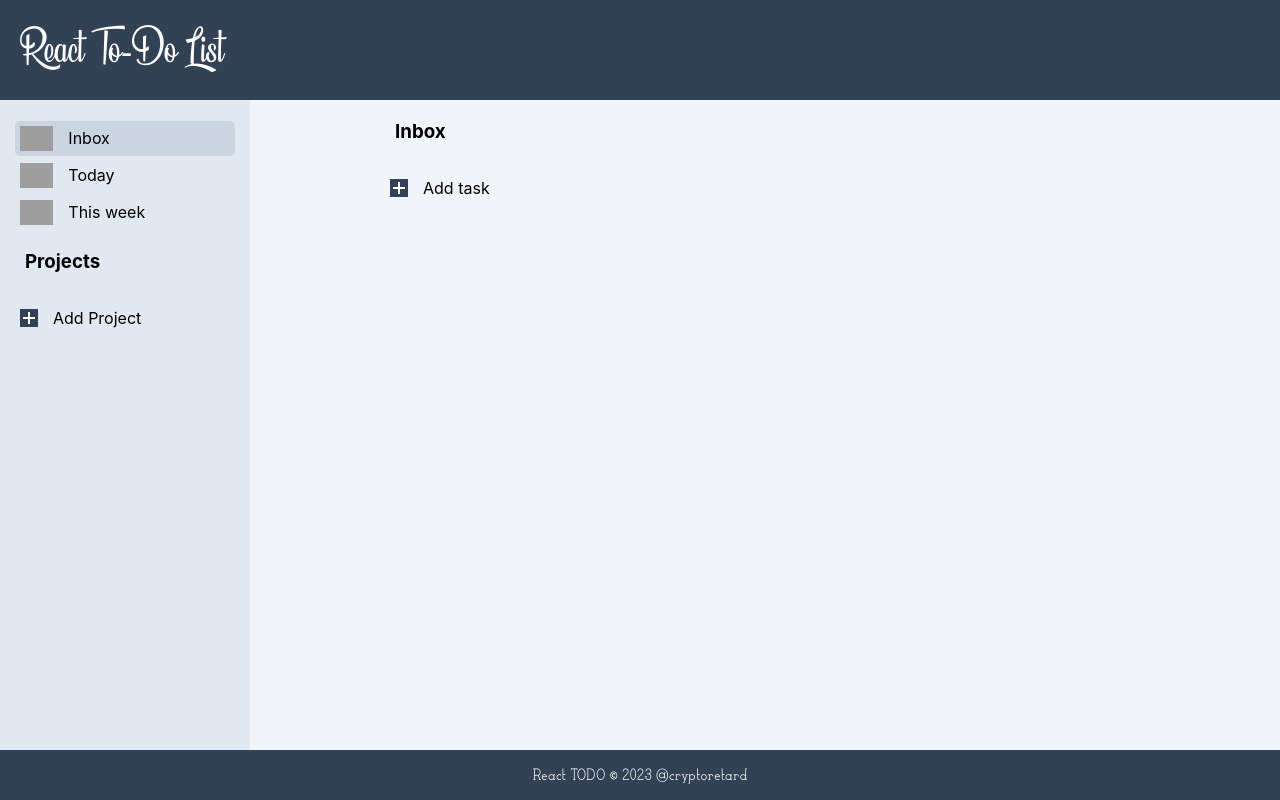
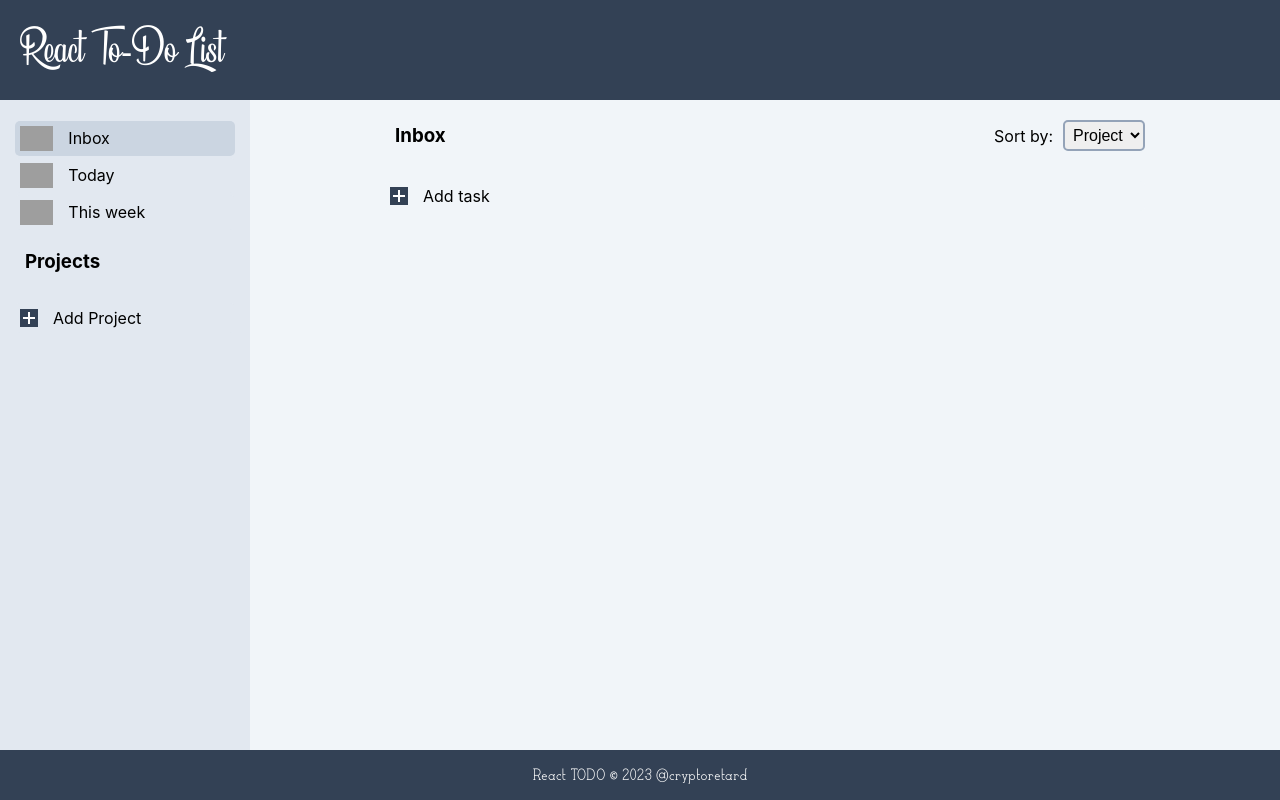
Before and after one commit to cryptoretard25/react04-todo-app, a React app: page / in a window 1280 px wide. Built offline with nearby package versions, Linux system fonts and the light colour scheme; grey boxes are pictures that could not be loaded.

Commit message:
added sort by in index menu

```diff
--- a/src/App.js
+++ b/src/App.js
@@ -74,13 +74,19 @@ function Sidebar({
   );
 }
 
-function Main({ tasks, setTasks, currentProject, setCurrentProject, userProjects }) {
+function Main({
+  tasks,
+  setTasks,
+  currentProject,
+  setCurrentProject,
+  userProjects,
+}) {
   const [showTaskPopup, setshowTaskPopup] = useState(false);
-  const sources = userProjects.map(project=> project.name)
+  const sources = userProjects.map((project) => project.name);
 
   return (
     <div className="main-container">
-      <Title text={currentProject.name} />
+      <Title text={currentProject.name} tasks={tasks} setTasks={setTasks} />
       <div className="task-list" id="task-list">
         {tasks.map((task) => {
           return (
@@ -283,8 +289,37 @@ function Project({
   }
 }
 
-function Title({ text }) {
-  return <h3 className="main-title">{text}</h3>;
+function Title({ text, tasks, setTasks }) {
+  console.log(tasks);
+  const sort = (e) => {
+    const val = e.target.value;
+    if (val === "Date")
+      setTasks(
+        [...tasks].sort((a, b) => new Date(a.dueDate) - new Date(b.dueDate))
+      );
+    else if (val === "Name")
+      setTasks([...tasks].sort((a, b) => a.title.localeCompare(b.title)));
+
+    else if (val === 'Project')
+      setTasks([...tasks].sort((a, b) => a.source.localeCompare(b.source)));
+  };
+
+  return (
+    <div className="title-wrapper">
+      <h3 className="main-title">{text}</h3>
+      <label htmlFor="sort-by">Sort by:</label>
+      <select
+        onChange={sort}
+        className="project-dropdown"
+        id="sort-by"
+        name="project"
+      >
+        <option>Project</option>
+        <option>Name</option>
+        <option>Date</option>
+      </select>
+    </div>
+  );
 }
 
 function Task({ task, currentProject, setTasks }) {
@@ -340,17 +375,14 @@ function AddTaskPopup({ setshowTaskPopup, currentProject, setTasks }) {
     setTodo((prev) => ({ ...prev, [name]: value }));
   };
 
-  const formatDate = (date) => {
-    let temp = date.split("-");
-    return `${temp[2]}/${temp[1]}/${temp[0]}`;
-  };
-
   const addTask = () => {
     try {
       currentProject.addUserTask(todo.title, todo.date, currentProject.name);
       setTasks([...currentProject.tasks]);
       setError(
-        `Task: "${todo.title}" added. Expiration date: ${formatDate(todo.date)}`
+        `Task: "${todo.title}" added. Expiration date: ${todoBack.formatDate(
+          todo.date
+        )}`
       );
       Storage.saveTodoBack(todoBack);
     } catch (error) {
@@ -423,16 +455,13 @@ function AddTaskPopup({ setshowTaskPopup, currentProject, setTasks }) {
   );
 }
 
-function InboxAddTaskPopup({
-  setshowTaskPopup,
-  currentProject,
-  setTasks,
-  taskSources,
-}) {
+function InboxAddTaskPopup({ setshowTaskPopup, setTasks, taskSources }) {
   const cleanTodo = {
+    project: taskSources[0],
     title: "",
     date: "",
   };
+
   const [error, setError] = useState(null);
   const [todo, setTodo] = useState(cleanTodo);
 
@@ -441,17 +470,15 @@ function InboxAddTaskPopup({
     setTodo((prev) => ({ ...prev, [name]: value }));
   };
 
-  const formatDate = (date) => {
-    let temp = date.split("-");
-    return `${temp[2]}/${temp[1]}/${temp[0]}`;
-  };
-
   const addTask = () => {
+    const project = todoBack.getProject(todo.project);
     try {
-      currentProject.addUserTask(todo.title, todo.date, currentProject.name);
-      setTasks([...currentProject.tasks]);
+      project.addUserTask(todo.title, todo.date, todo.project);
+      setTasks(todoBack.getAllUserProjectTasks());
       setError(
-        `Task: "${todo.title}" added. Expiration date: ${formatDate(todo.date)}`
+        `Task: "${todo.title}" added. Expiration date: ${todoBack.formatDate(
+          todo.date
+        )}`
       );
       Storage.saveTodoBack(todoBack);
     } catch (error) {
@@ -485,7 +512,13 @@ function InboxAddTaskPopup({
       <div className="task-container">
         <div className="input-wrapper">
           <label htmlFor="choose-project">Project:</label>
-          <select className="project-dropdown" id="choose-project">
+          <select
+            className="project-dropdown"
+            id="choose-project"
+            name="project"
+            onChange={handleChange}
+            value={todo.project}
+          >
             {taskSources.map((source, index) => {
               return (
                 <option key={index} value={source}>
@@ -493,9 +526,6 @@ function InboxAddTaskPopup({
                 </option>
               );
             })}
-            {/* <option value="option1">Option 1</option>
-            <option value="option2">Option 2</option>
-            <option value="option3">Option 3</option> */}
           </select>
         </div>
         <div className="input-wrapper name">
--- a/src/modules/storage.js
+++ b/src/modules/storage.js
@@ -29,8 +29,6 @@ export default class Storage {
       project.getCompleted().map(task => Object.assign(new Todo, task))
     ))
 
-
-    log(todoBack);
     return todoBack;
   }
 }
--- a/src/modules/to-do-back.js
+++ b/src/modules/to-do-back.js
@@ -12,12 +12,12 @@ export default class TodoBackEnd {
     this.projects = projects;
   }
 
-  getAllProjectNames(userProjects){
+  getAllProjectNames(userProjects) {
     const names = [];
-    for(const project of userProjects){
-      names.push(project.name)
+    for (const project of userProjects) {
+      names.push(project.name);
     }
-    return names
+    return names;
   }
 
   getUserProjects() {
@@ -29,14 +29,16 @@ export default class TodoBackEnd {
     );
   }
 
-  getAllUserProjectTasks(){
-    const userProjects =this.getUserProjects();
-    const allTasks = [];
-    for(const project of userProjects){
-      allTasks.push(project.tasks)
+  getAllUserProjectTasks() {
+    const userProjects = this.getUserProjects();
+    let allTasks = [];
+    for (const project of userProjects) {
+      allTasks.push(...project.tasks);
     }
-    return allTasks.flat();
+    return allTasks;
   }
+
+  //
 
   getUserProjectsTodayTasks() {
     const userProjects = this.getUserProjects();
@@ -51,9 +53,9 @@ export default class TodoBackEnd {
     const userProjects = this.getUserProjects();
     const thisWeekTasks = [];
     for (const project of userProjects) {
-      thisWeekTasks.push(project.thisWeekTasks());
+      thisWeekTasks.push(...project.thisWeekTasks());
     }
-    return thisWeekTasks.flat();
+    return thisWeekTasks;
   }
 
   getProjects() {
@@ -93,4 +95,10 @@ export default class TodoBackEnd {
     const index = this.projects.findIndex((project) => project.uid === uid);
     if (index !== -1) this.projects.splice(index, 1);
   }
+
+  formatDate(date) {
+    let temp = date.split("-");
+    return `${temp[2]}/${temp[1]}/${temp[0]}`;
+  }
+
 }
--- a/src/style.css
+++ b/src/style.css
@@ -267,6 +267,20 @@ h3 {
   padding: 4px;
 }
 
+.title-wrapper{
+  display: flex;
+  align-items: center;
+  justify-content: space-around;
+}
+
+.main-title{
+  flex:1;
+}
+
+#sort-by{
+  margin: 0 0 0 1rem;
+}
+
 .input-wrapper{
   display: flex;
   flex-direction: column;
```
Also changed, not shown: 1 other file (tests, documents, lock files or other folders).
